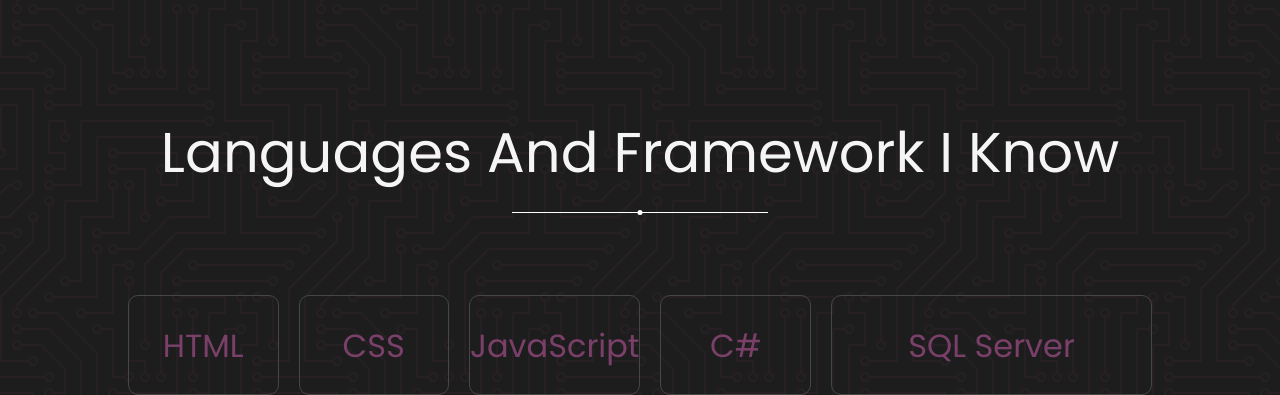
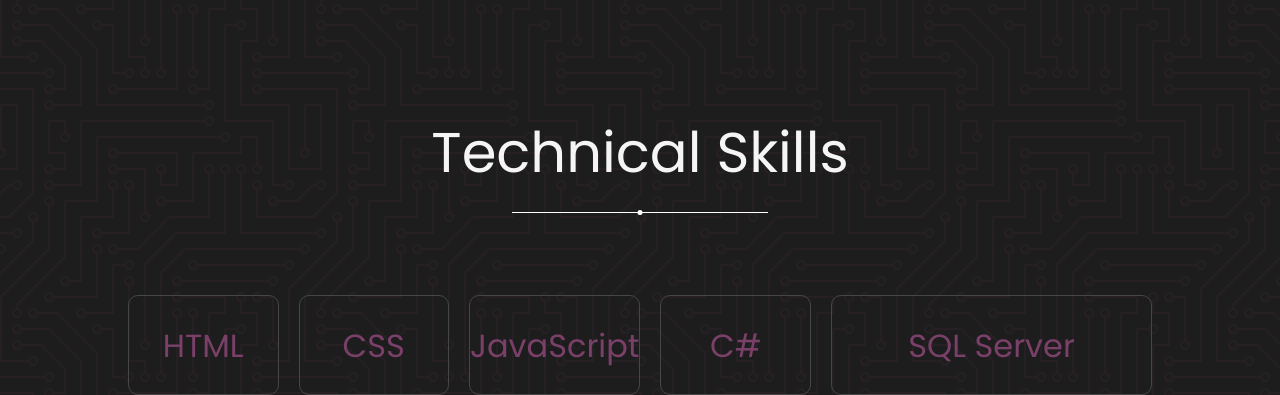
Before and after one commit to TatianaPas/Personal-Website, a plain HTML site: page index.html in a window 1280 px wide. Shown: the part 760-1155 px from the top of the page. Drawn offline with Linux system fonts and the light colour scheme.

Commit message:
Update index.html

```diff
--- a/index.html
+++ b/index.html
@@ -49,7 +49,7 @@
 
   <!--Skills section-->
   <section class="skills" id="skills-section">
-    <h2 class="heading">Languages and Framework I know</h2>
+    <h2 class="heading">Technical Skills</h2>
     <div class="separator"></div>
     <div class="skill-container">
       <div class="skill-card" style="--bg:#f06529">
```
